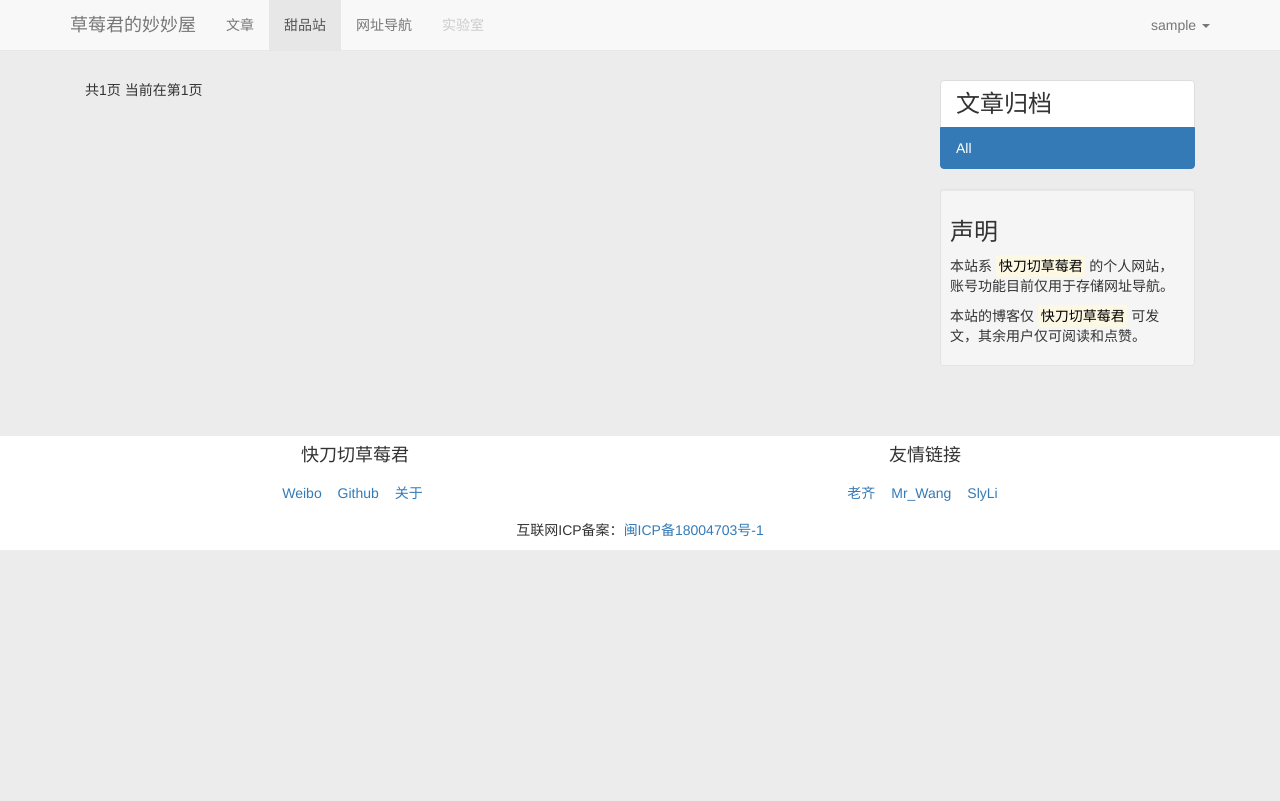
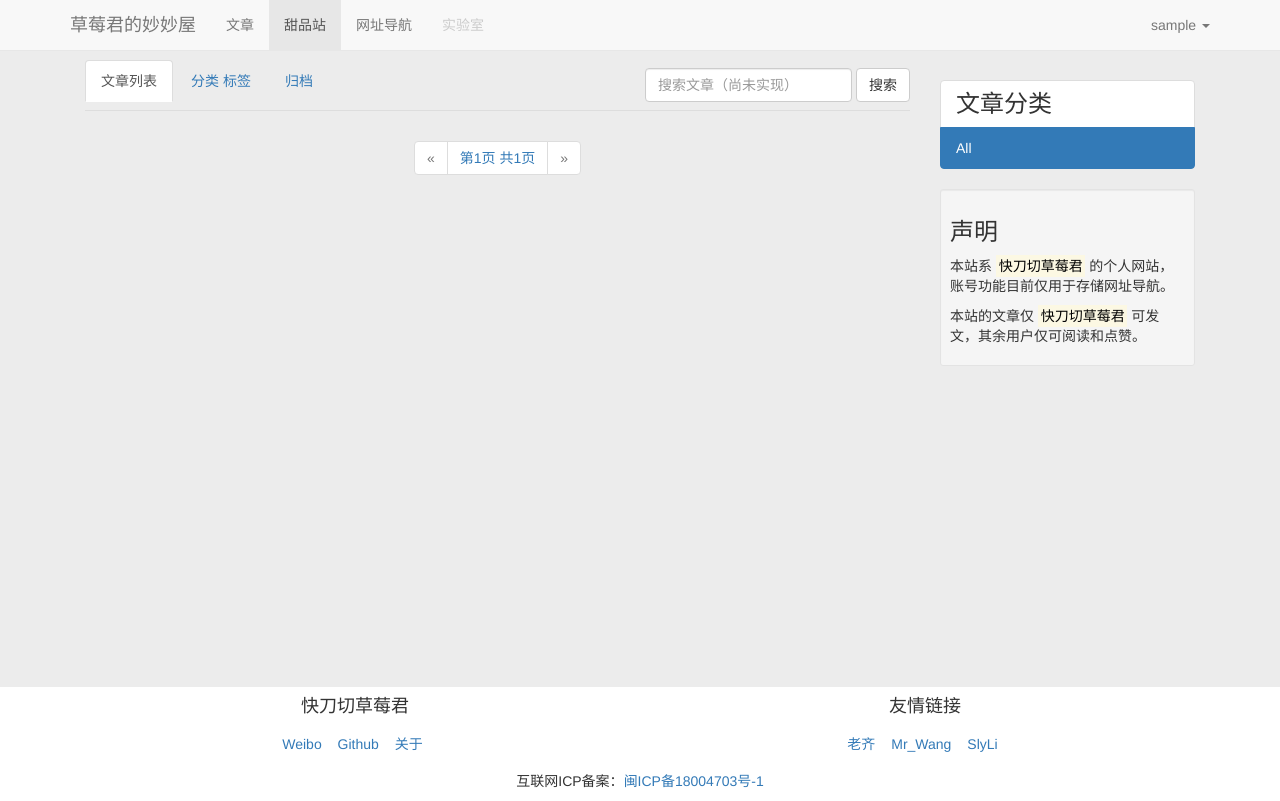
Before and after one commit to Zaaachary/Zrawberry, a Django app: page /article/dessert/ in a window 1280 px wide. Before the commit the page ends 550 px from the top, so only its background shows below. Run offline with Django 3.2, Linux system fonts and the light colour scheme; the visitor is signed in with stand-in values (Sample User, id 1); data comes from the database, SQL or seed files in the repository; data that the repository does not hold is empty; some libraries are stand-ins or nearby versions.

Commit message:
UI improve

```diff
--- a/Zrawberry2020/article/views.py
+++ b/Zrawberry2020/article/views.py
@@ -184,24 +184,29 @@ def article_titles(request, column_name=None):
             return HttpResponseRedirect(reverse('article:article_titles'))
     else:
         articles_title = articles
+
     # 文章分页
-    paginator = Paginator(articles_title, 5)
-    page = request.GET.get('page')
+    paginator = Paginator(articles_title, 3)
+    page_number = request.GET.get('page')
+    # try:
+    #     current_page = paginator.page(page_number)
+    #     articles = current_page.object_list
     try:
-        current_page = paginator.page(page)
-        articles = current_page.object_list
+        page_obj = paginator.get_page(page_number)
+        articles = page_obj.object_list
     except PageNotAnInteger:
-        current_page = paginator.page(1)
-        articles = current_page.object_list
+        page_obj = paginator.get_page(1)
+        articles = page_obj.object_list
     except EmptyPage:
-        current_page = paginator.page(paginator.num_pages)
-        articles = current_page.object_list
+        page_obj = paginator.get_page(paginator.num_pages)
+        articles = page_obj.object_list
+
     # 获取分类列表
     columns = User.objects.get(id=1).article_column.all()
     context = {
         "blog": 'active',
         "articles": articles,
-        "page": current_page,
+        "page": page_obj,
         "columns": columns,
     }
     if column_name:
--- a/Zrawberry2020/static/css/adjust.css
+++ b/Zrawberry2020/static/css/adjust.css
@@ -3,15 +3,38 @@ body {
     padding-top: 60px;
     background: rgb(236, 236, 236);
     /*background:url("");*/
-    height: 100%;
+    height:100%;margin:0;padding-bottom: 0;
 }
 
-
-.content{
-    /*min-height: 500px;*/
+html{
+    height:100%;margin:0;padding:0;
 }
 
 body footer {
     background-color: white;
-    margin-top: 50px;
+    margin-top: -113px;
 }
+
+.container{
+    min-height:100%;
+}
+
+.content{
+    padding-bottom:150px;
+}
+
+.mdblock{
+    /*文章列表文章的间隙*/
+    height:10px;
+}
+
+
+@media screen and (max-width: 992px){
+    .content{
+    padding-bottom:200px;
+    }
+
+    body footer {
+    margin-top: -186px;
+    }
+}
--- a/Zrawberry2020/templates/article/front/article_content.html
+++ b/Zrawberry2020/templates/article/front/article_content.html
@@ -33,8 +33,9 @@
             <h3 class="list-group-item">文章信息</h3>
             <p class="list-group-item">标题：{{ article.title }}</p>
             <p class="list-group-item">作者：快刀切草莓君</p>
-            <p class="list-group-item">归档：{{ article.column }}</p>
+            <p class="list-group-item">分类：{{ article.column }}</p>
             <p class="list-group-item">发布时间：{{ article.created|date }}</p>
+            <p class="list-group-item">最近编辑：undefine</p>
             <p class="list-group-item">浏览量：{{ article.viewed }}</p>
         </div>
         {% if dessert %}
--- a/Zrawberry2020/templates/article/front/article_titles.html
+++ b/Zrawberry2020/templates/article/front/article_titles.html
@@ -11,6 +11,20 @@
 
 {% block content %}
     <div class="col-md-9">
+        <ul class="nav nav-tabs">
+            <form class="navbar-form navbar-right">
+                <div class="form-group">
+                    <input type="text" class="form-control" placeholder="搜索文章（尚未实现）">
+                </div>
+                <button type="submit" class="btn btn-default">搜索</button>
+            </form>
+            <li role="presentation" class="active"><a href="#">文章列表</a></li>
+            <li role="presentation"><a href="#">分类 标签</a></li>
+            <li role="presentation"><a href="#">归档</a></li>
+        </ul>
+
+        <div class="mdblock"></div>
+
         {% for article in articles %}
             <div id="markdown{{ forloop.counter }}">
                 <textarea style="display: none">
@@ -19,17 +33,20 @@
 
 {{ article.body|slice:'100' }}...
 
-<a href="{{ article.get_url_path }}">查看详细内容</a>
+<p><span class="label label-default">标签1</span> <span class="label label-default">标签2</span> <a
+        href="{{ article.get_url_path }}">查看详细内容</a></p>
                 </textarea>
             </div>
-            <hr>
+            <div class="mdblock"></div>
+            {#            <hr>#}
         {% endfor %}
         {% include "common/paginator.html" %}
     </div>
 
     <div class="col-md-3">
+
         <div class="list-group">
-            <h3 class="list-group-item">文章归档</h3>
+            <h3 class="list-group-item">文章分类</h3>
             <a href="{% url 'article:article_titles' %}" class="list-group-item {% if not active %}active{% endif %}">All</a>
             {% for column in columns %}
                 <a href="{% url 'article:article_column' column.column %}"
@@ -43,7 +60,7 @@
                 <mark>快刀切草莓君</mark>
                 的个人网站，账号功能目前仅用于存储网址导航。
             </p>
-            <p>本站的博客仅
+            <p>本站的文章仅
                 <mark>快刀切草莓君</mark>
                 可发文，其余用户仅可阅读和点赞。
             </p>
--- a/Zrawberry2020/templates/common/index.html
+++ b/Zrawberry2020/templates/common/index.html
@@ -43,7 +43,7 @@
             <div class="inner cover">
                 <h1 class="cover-heading">欢迎来到妙妙屋</h1>
                 <p class="lead">妙妙屋是快刀切草莓君的个人网站</p>
-                <p class="lead">您可以在这里看到他最新的博文，或使用自定义的网址导航服务</p>
+                <p class="lead">您可以在这里看到他最新的文章，或使用自定义的网址导航服务</p>
                 <p class="lead">其他功能也会陆续上线，敬请期待！</p>
                 <p class="lead">
                     <a href="{% url 'article:article_titles' %}" class="btn btn-lg btn-default">进入妙妙屋</a>
--- a/Zrawberry2020/templates/common/paginator.html
+++ b/Zrawberry2020/templates/common/paginator.html
@@ -1,15 +1,40 @@
-<div class="pagination">
-    <span class="step-links">
+ <span class="current">
+
+    </span>
+
+
+
+<nav aria-label="Page navigation" class="text-center">
+    <ul class="pagination">
         {% if page.has_previous %}
-        <a href="?page={{ page.previous_page_number }}">上一页</a>
+            <li>
+                <a href="?page={{ page.previous_page_number }}" aria-label="Previous">
+                    <span aria-hidden="true">&laquo;</span>
+                </a>
+            </li>
+        {% else %}
+            <li class="disabled">
+                <a aria-label="Previous">
+                    <span aria-hidden="true">&laquo;</span>
+                </a>
+            </li>
         {% endif %}
-    </span>
-    <span class="current">
-        共{{ page.paginator.num_pages }}页 当前在第{{ page.number }}页
-    </span>
-    <span class="step-links">
+        {% for num in paginator.page_range %}
+        {% endfor %}
+        <li><a>第{{ page.number }}页 共{{ page.paginator.num_pages }}页 </a></li>
+
+
+
         {% if page.has_next %}
-            <a href="?page={{ page.next_page_number }}">下一页</a>
+            <li>
+                <a href="?page={{ page.next_page_number }}" aria-label="Next"><span
+                        aria-hidden="true">&raquo;</span></a>
+            </li>
+        {% else %}
+            <li class="disabled">
+                <a aria-label="Next"><span
+                        aria-hidden="true">&raquo;</span></a>
+            </li>
         {% endif %}
-    </span>
-</div>
+    </ul>
+</nav>
```
